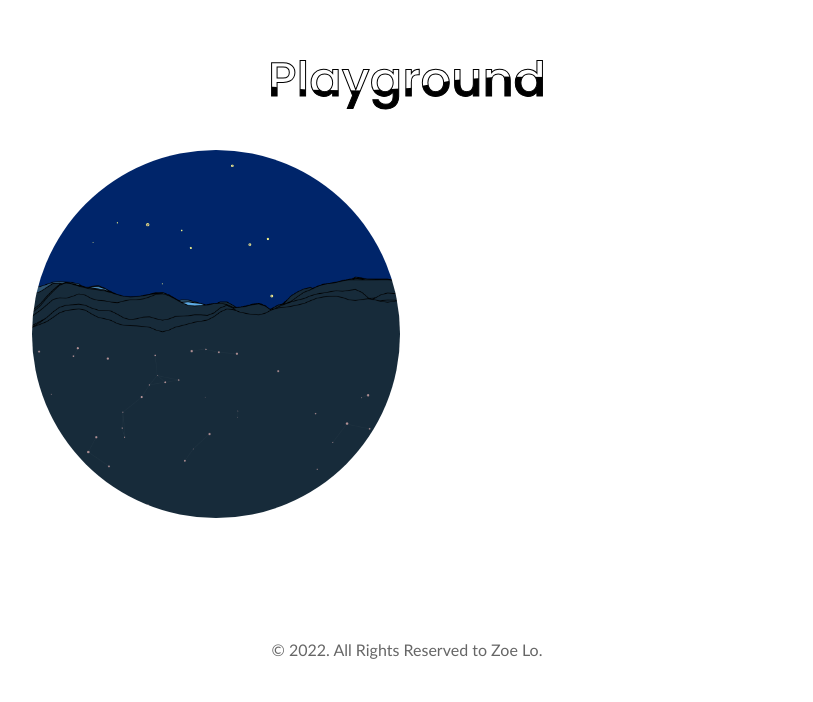
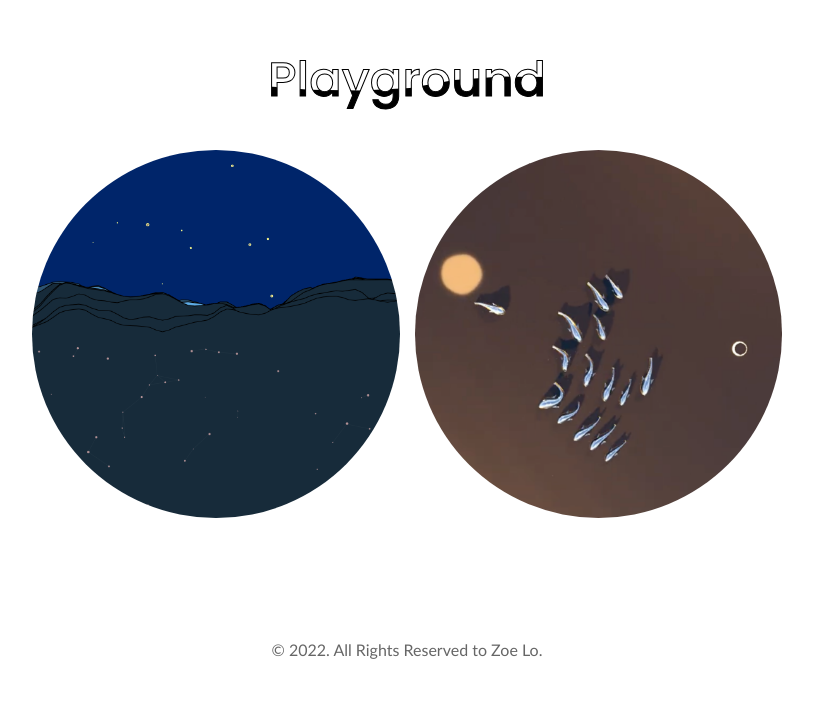
Before and after one commit to zoeruo/Portfolio, a plain HTML site: page index.html in a window 1280 px wide. Shown: the part 1488-2190 px from the top of the page, without its empty margins (233-1046 px from the left). Drawn offline with Linux system fonts and the light colour scheme.

Commit message:
index add SF

```diff
--- a/index.html
+++ b/index.html
@@ -122,6 +122,14 @@
                     </div>
                 </a>
             </div>
+            <div class="div_bubble uk-margin-small-top uk-margin-small-bottom">
+                <a href="https://youtu.be/WVzFDd_CXkM" target="_blank">
+                    <div class="div_bubble_img" style="background-image:url('images/SF_00.png')"></div>
+                    <div class="overlay">
+                        <label>A 3D animation created with Maya</label>
+                    </div>
+                </a>
+            </div>
         </div>
 
     </div>
```
